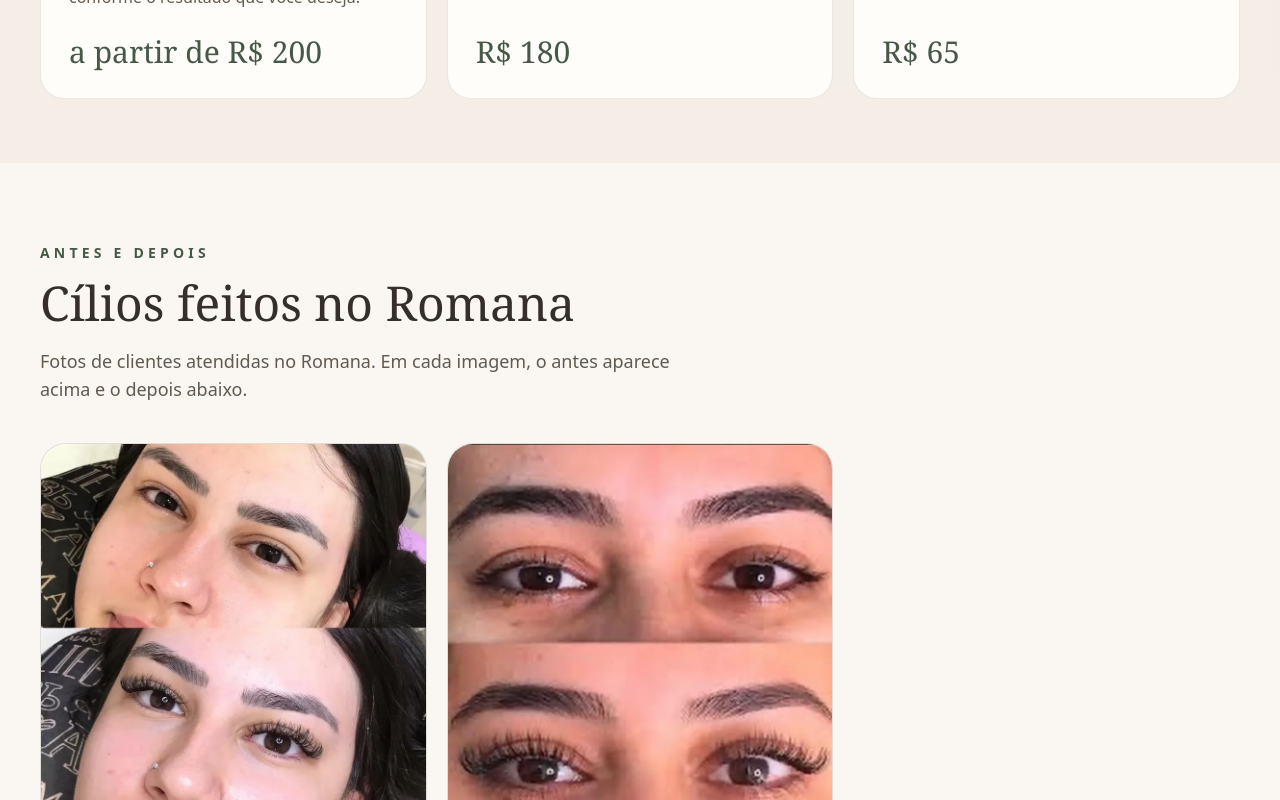
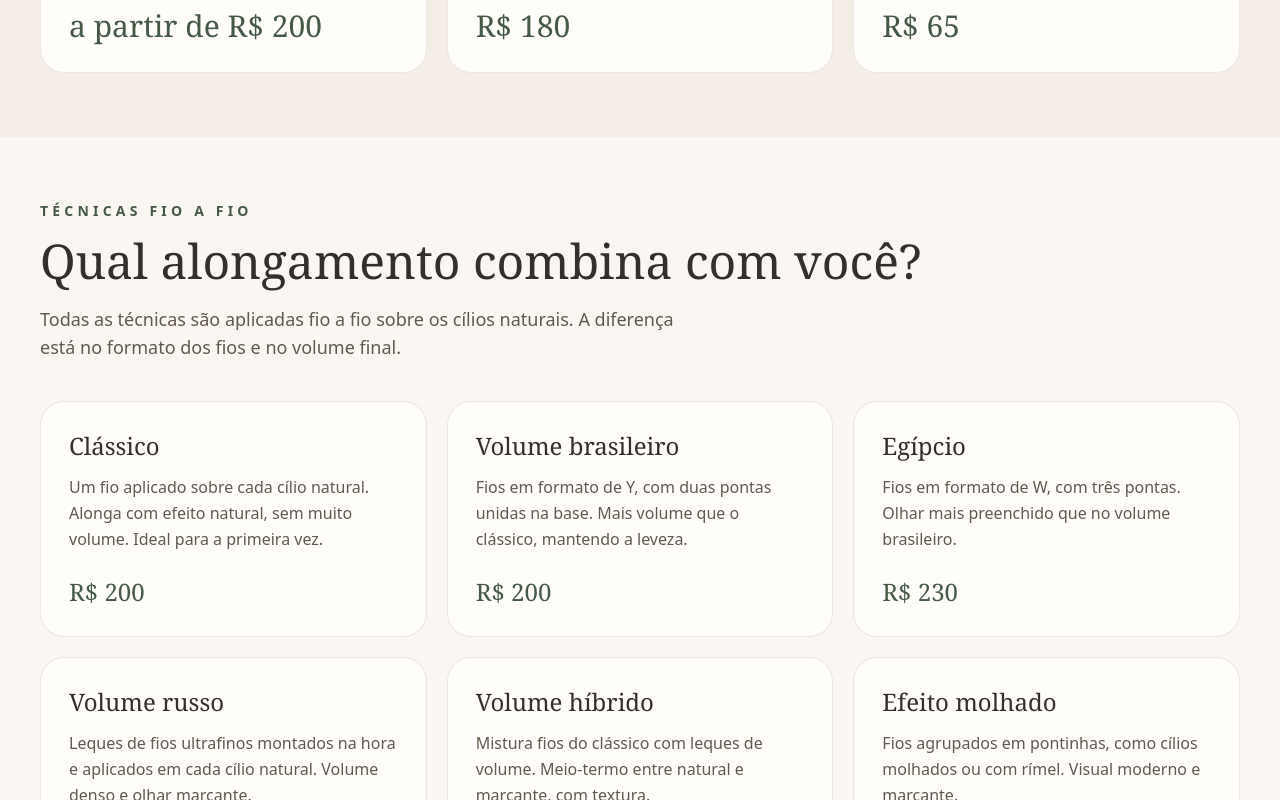
Before and after one commit to Romanahairstudio/romana-hair-studio, a Next.js app: page /cilios in a window 1280 px wide. Shown: the part 1200-2000 px from the top of the page. Built offline with nearby package versions, Linux system fonts and the light colour scheme.

Commit message:
Cílios: seção com descrição e preço de cada técnica
Co-Authored-By: Claude Opus 5.5 <noreply@anthropic.com>
Claude-Session: https://claude.ai/code/session_01Pj86SHn7CtmPo2LLhs5psW

```diff
--- a/app/ServicoPage.jsx
+++ b/app/ServicoPage.jsx
@@ -5,7 +5,7 @@ const btn = 'inline-flex justify-center rounded-2xl bg-[#465947] px-8 py-4 text-
 const btnSec = 'inline-flex justify-center rounded-2xl border border-[#465947] px-8 py-4 text-[#465947] font-extrabold hover:bg-[#465947] hover:text-white transition'
 
 // Página de serviço com resultados reais (antes e depois), valores e agendamento.
-export default function ServicoPage({ schema, whatsapp, eyebrow, titulo, destaque, intro, capa, servicos, resultadosTitulo, resultados, precos, observacao, relacionado }) {
+export default function ServicoPage({ schema, whatsapp, eyebrow, titulo, destaque, intro, capa, servicos, resultadosTitulo, resultados, precos, observacao, relacionado, tecnicas }) {
   return (
     <main className="min-h-screen bg-[#faf7f2] text-[#352e2a]">
       <script type="application/ld+json" dangerouslySetInnerHTML={{ __html: JSON.stringify(schema) }} />
@@ -49,6 +49,21 @@ export default function ServicoPage({ schema, whatsapp, eyebrow, titulo, destaqu
         </div>
       </section>
 
+      {tecnicas && <section id="tecnicas" className="px-5 lg:px-10 py-16 scroll-mt-6">
+        <div className="max-w-[1260px] mx-auto">
+          <p className="text-[#465947] uppercase tracking-[0.3em] text-sm font-bold mb-4">{tecnicas.eyebrow}</p>
+          <h2 className="font-serif text-4xl lg:text-5xl mb-5">{tecnicas.titulo}</h2>
+          <p className="text-[#62594f] text-lg max-w-2xl mb-10">{tecnicas.intro}</p>
+          <div className="grid sm:grid-cols-2 lg:grid-cols-3 gap-5">
+            {tecnicas.itens.map(([nome, texto, preco]) => <article key={nome} className="rounded-3xl bg-[#fffdf9] border border-[#352e2a]/10 p-7 flex flex-col">
+              <h3 className="font-serif text-2xl mb-3">{nome}</h3>
+              <p className="text-[#62594f] leading-relaxed mb-6">{texto}</p>
+              <p className="mt-auto font-serif text-2xl text-[#465947]">{preco}</p>
+            </article>)}
+          </div>
+        </div>
+      </section>}
+
       <section id="resultados" className="px-5 lg:px-10 py-20 scroll-mt-6">
         <div className="max-w-[1260px] mx-auto">
           <p className="text-[#465947] uppercase tracking-[0.3em] text-sm font-bold mb-4">Antes e depois</p>
--- a/app/cilios/page.jsx
+++ b/app/cilios/page.jsx
@@ -21,10 +21,24 @@ const schema = {
   areaServed: { '@type': 'Place', name: 'Vila Romana, São Paulo - SP' },
   serviceType: ['Alongamento de cílios fio a fio', 'Cílios clássico', 'Volume brasileiro', 'Volume russo', 'Volume híbrido', 'Cílios egípcio', 'Cílios efeito molhado', 'Lash lifting'],
   offers: [
-    { '@type': 'Offer', name: 'Alongamento de cílios', priceSpecification: { '@type': 'PriceSpecification', minPrice: 200, priceCurrency: 'BRL' }, url },
+    { '@type': 'Offer', name: 'Alongamento de cílios clássico', price: 200, priceCurrency: 'BRL', url },
+    { '@type': 'Offer', name: 'Alongamento de cílios volume brasileiro', price: 200, priceCurrency: 'BRL', url },
+    { '@type': 'Offer', name: 'Alongamento de cílios egípcio', price: 230, priceCurrency: 'BRL', url },
+    { '@type': 'Offer', name: 'Alongamento de cílios volume russo', price: 230, priceCurrency: 'BRL', url },
+    { '@type': 'Offer', name: 'Alongamento de cílios volume híbrido', price: 200, priceCurrency: 'BRL', url },
+    { '@type': 'Offer', name: 'Alongamento de cílios efeito molhado', price: 200, priceCurrency: 'BRL', url },
     { '@type': 'Offer', name: 'Lash lifting', price: 180, priceCurrency: 'BRL', url },
   ],
 }
+
+const tecnicas = [
+  ['Clássico', 'Um fio aplicado sobre cada cílio natural. Alonga com efeito natural, sem muito volume. Ideal para a primeira vez.', 'R$ 200'],
+  ['Volume brasileiro', 'Fios em formato de Y, com duas pontas unidas na base. Mais volume que o clássico, mantendo a leveza.', 'R$ 200'],
+  ['Egípcio', 'Fios em formato de W, com três pontas. Olhar mais preenchido que no volume brasileiro.', 'R$ 230'],
+  ['Volume russo', 'Leques de fios ultrafinos montados na hora e aplicados em cada cílio natural. Volume denso e olhar marcante.', 'R$ 230'],
+  ['Volume híbrido', 'Mistura fios do clássico com leques de volume. Meio-termo entre natural e marcante, com textura.', 'R$ 200'],
+  ['Efeito molhado', 'Fios agrupados em pontinhas, como cílios molhados ou com rímel. Visual moderno e marcante.', 'R$ 200'],
+]
 
 const whatsapp = 'https://wa.me/5511961990862?text=' + encodeURIComponent('Olá! Vim pela página de cílios do Romana e gostaria de agendar um horário.')
 
@@ -38,7 +52,7 @@ export default function CiliosPage() {
     intro="Cílios mais longos e marcantes sem máscara. Alongamento fio a fio a partir de R$ 200 e lash lifting por R$ 180, na Rua Roma, 236, Vila Romana, Lapa."
     capa={{ src: '/images/cilios-resultado-01.webp', alt: 'Antes e depois de alongamento de cílios no Romana Hair Studio' }}
     servicos={[
-      ['Alongamento de cílios', 'Aplicação fio a fio sobre os cílios naturais. Técnicas: clássico, volume brasileiro, volume russo, volume híbrido, egípcio e efeito molhado. O estilo é definido conforme o resultado que você deseja.', 'a partir de R$ 200'],
+      ['Alongamento de cílios', 'Aplicação fio a fio sobre os cílios naturais, em seis técnicas: do efeito natural do clássico ao volume marcante do russo. Veja as diferenças abaixo.', 'a partir de R$ 200'],
       ['Lash lifting', 'Curvatura dos cílios naturais, que ficam mais erguidos e aparentes sem uso de extensão.', 'R$ 180'],
       ['Combine com a sobrancelha', 'Design de sobrancelha a partir de R$ 65 para completar o olhar no mesmo atendimento.', 'R$ 65'],
     ]}
@@ -48,10 +62,16 @@ export default function CiliosPage() {
       { src: '/images/cilios-resultado-02.webp', alt: 'Antes e depois de alongamento de cílios com efeito marcante' },
     ]}
     precos={[
-      ['Alongamento de cílios', 'a partir de R$ 200,00'],
+      ['Alongamento de cílios clássico', 'R$ 200,00'],
+      ['Alongamento de cílios volume brasileiro', 'R$ 200,00'],
+      ['Alongamento de cílios egípcio', 'R$ 230,00'],
+      ['Alongamento de cílios volume russo', 'R$ 230,00'],
+      ['Alongamento de cílios volume híbrido', 'R$ 200,00'],
+      ['Alongamento de cílios efeito molhado', 'R$ 200,00'],
       ['Lash lifting', 'R$ 180,00'],
     ]}
-    observacao="Todas as técnicas de alongamento são fio a fio: clássico, volume brasileiro, volume russo, volume híbrido, egípcio e efeito molhado. O valor varia conforme a técnica e o volume escolhidos. Consulte a recepção pelo WhatsApp."
+    observacao="Todas as técnicas de alongamento são fio a fio. Se tiver dúvida sobre qual combina com você, a lash designer ajuda a escolher no atendimento ou pelo WhatsApp."
+    tecnicas={{ eyebrow: 'Técnicas fio a fio', titulo: 'Qual alongamento combina com você?', intro: 'Todas as técnicas são aplicadas fio a fio sobre os cílios naturais. A diferença está no formato dos fios e no volume final.', itens: tecnicas }}
     relacionado={{ titulo: 'Sobrancelha também', texto: 'Veja o design de sobrancelha, com henna ou coloração e brow lamination.', href: '/sobrancelha', link: 'Ver sobrancelha' }}
   />
 }
```
